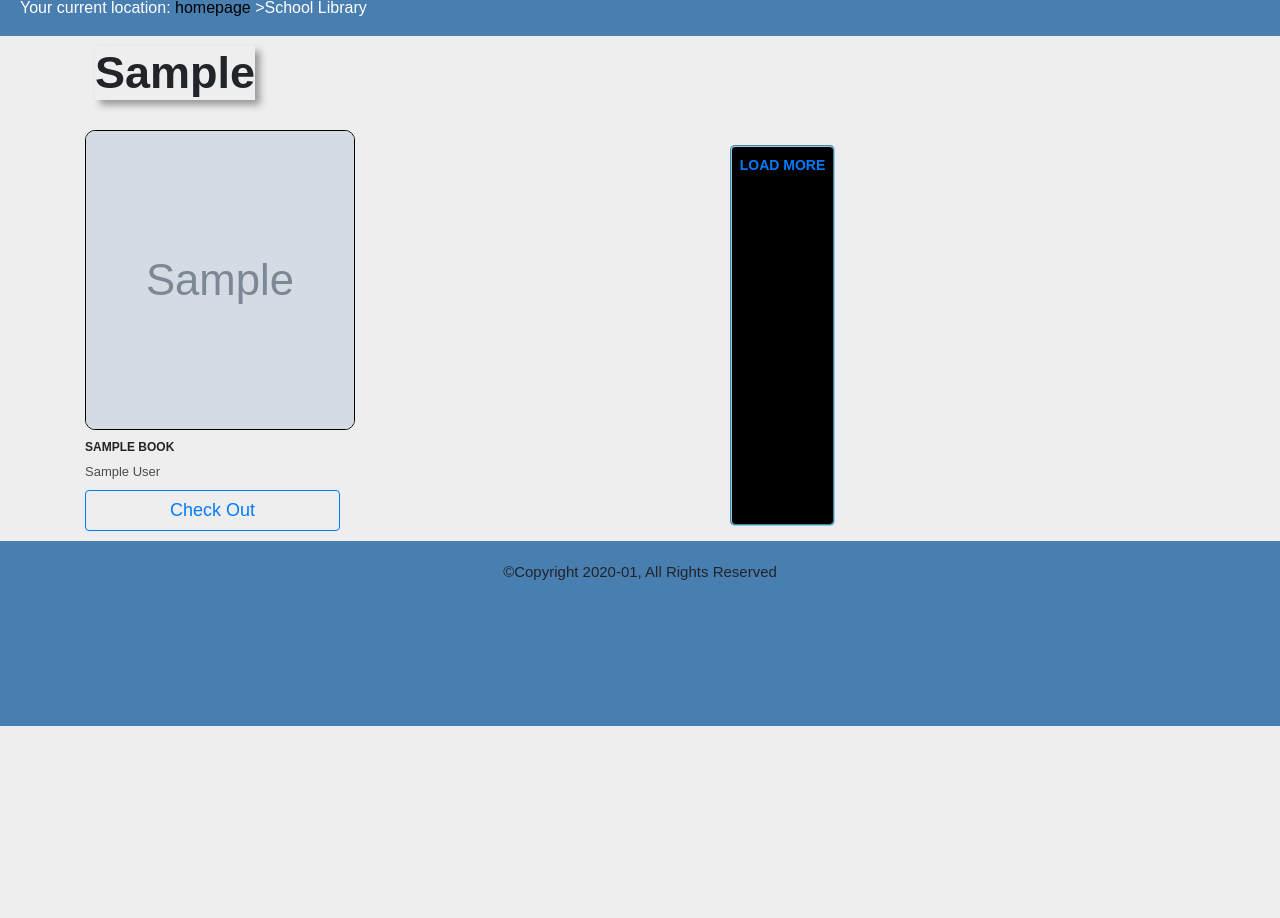
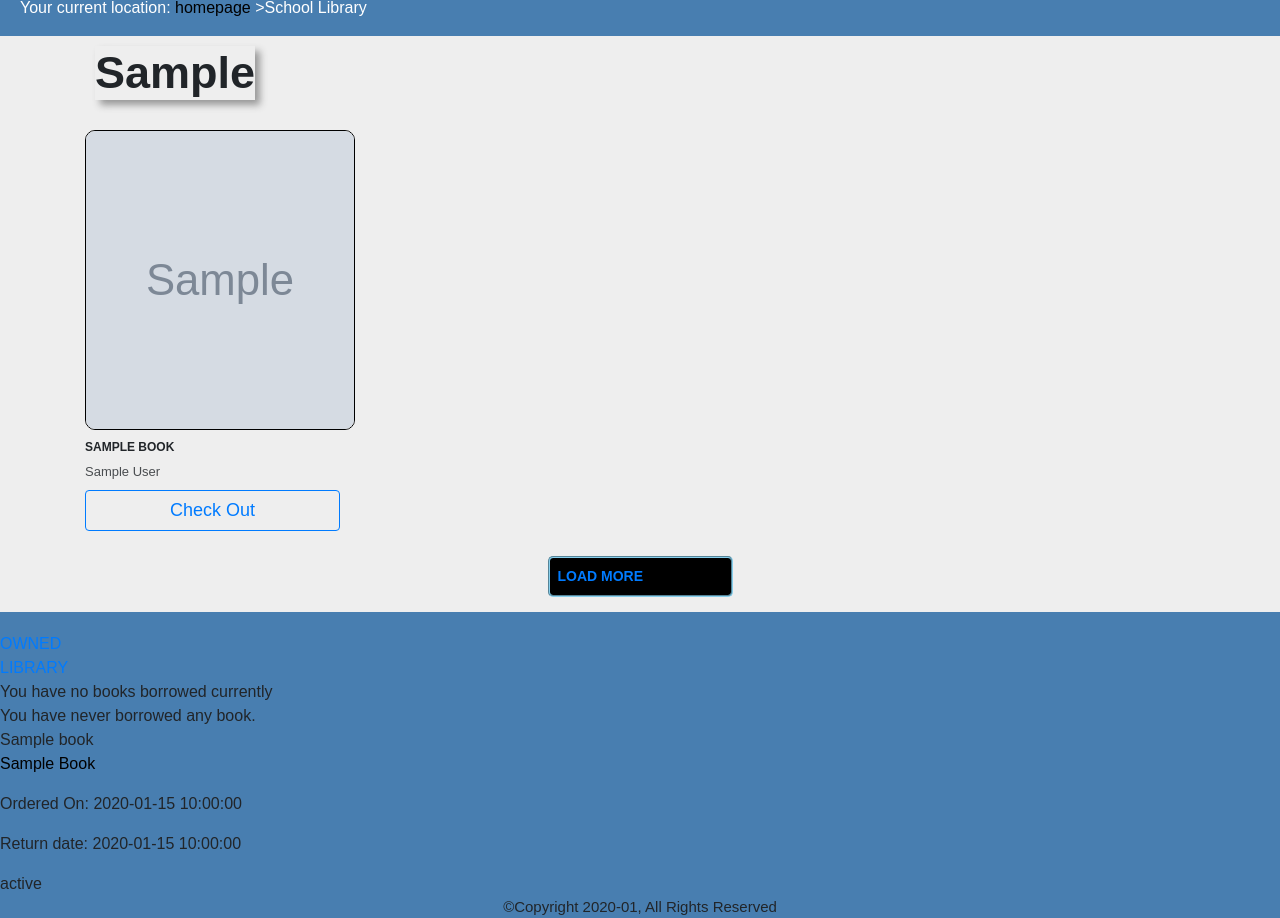
Before and after one commit to Jules555/UNIVERSITY-ADMINISTRATION-SYSTEM-, a PHP site: page /school-library.php in a window 1280 px wide. Shown: the part 74-992 px from the top of the page. Before the commit the page ends 800 px from the top, so only its background shows below. Run offline with PHP 8.4, Linux system fonts and the light colour scheme; the visitor is signed in with stand-in values (Sample User, id 1); tables that the repository leaves empty or names only in its code hold one stand-in row (values such as "Sample post"); grey boxes marked "Sample" are stand-in pictures; data that the repository does not hold is empty; some libraries are stand-ins or nearby versions.

Commit message:
Update school-library.php

```diff
--- a/school-library.php
+++ b/school-library.php
@@ -56,7 +56,10 @@ if(!isset($_SESSION['std_fname'])){
                 <a class="nav-item nav-link">
                     Welcome <?php echo $_SESSION['std_fname']; ?>
                 </a>
-                <a class="nav-item nav-link" href="#" ><i class="far fa-user-circle" > My Account</i> </a>
+                <a class="nav-item nav-link " id="my_account_action" href="#">
+                    <i class="fas fa-user-circle" > My Account </i>
+                 </a>
+
                 <button class="nav-item nav-link btn btn-link btn-control">
                     <a href="includes/logOut.php " >Sign Out</a>
                 </button>
@@ -124,7 +127,7 @@ foreach ($categories_list as $category) {
 
                 ?>
 
-            <div class="col-lg-3 col-md-6">
+            <div class="col-lg-3 col-sm-6">
                 <div  class="book-wrapper">
                     <div class="book-image">
                         <img src="img/books/<?php echo $book_img ;?>">
@@ -147,10 +150,12 @@ foreach ($categories_list as $category) {
 
             <?php }?>
 
-            <div id="load-more" >
-                <a href="more_library.php?category=<?php echo $title ?>">
-                    LOAD MORE
-                </a>
+            <div  class="col-sm-12 try">
+                <div id="load-more" class="col-sm-3 col-md-2">
+                    <a href="more_library.php?category=<?php echo $title ?>">
+                        LOAD MORE
+                    </a>
+                </div>
             </div>
 
 
@@ -182,6 +187,103 @@ foreach ($categories_list as $category) {
 </div>
 
 
+<div id= "my-account" class="hide">
+    <div class="account_details">
+
+        <div class="account-nav">
+            <div class="account-owned">
+                <a href="#">OWNED</a>
+            </div>
+            <div class="account-library">
+                <a href="#">LIBRARY</a>
+            </div>
+
+        </div>
+
+        <?php
+        $std_id=$_SESSION['std_id'];
+        $sql="SELECT book_order.*, books.book_name, books.book_type FROM book_order
+        INNER JOIN books ON books.bookId=book_order.bookId
+        WHERE book_order.student_id='".$std_id."'
+        AND book_order.order_status='borrowed'";
+        $query=mysqli_query($conn,$sql);
+
+        if(mysqli_num_rows($query)==0){?>
+
+            <div class="custom-details owned-books" >
+                You have no books borrowed currently
+            </div>
+        <?php
+        }
+
+        while($row=mysqli_fetch_assoc($query)){
+            $book_name=$row['book_name'];
+            $category=$row['book_type'];
+            $order_date=$row['order_date'];
+
+            ?>
+            <div class="custom-details owned-books ">
+                <div class="detail-descr ">
+                    <span><?php echo $book_name; ?> </span>
+                    <p style="color:rgb(0,0,0)"><?php echo $category; ?> Book</p>
+                    <p>Ordered On: <?php echo $order_date; ?> </p>
+                </div>
+
+                <div class="detail-info ">
+                    due
+                </div>
+
+
+            </div>
+        <?php
+        }
+
+        $sql_library="SELECT book_order.*, books.book_name, books.book_type FROM book_order
+        INNER JOIN books ON books.bookId=book_order.bookId
+        WHERE book_order.student_id='".$std_id."' ORDER BY book_order.order_date DESC ";
+        $query_library=mysqli_query($conn,$sql_library);
+        if(mysqli_num_rows($query)==0){?>
+
+            <div class="custom-details books-history hide" >
+                You have never borrowed any book.
+            </div>
+        <?php
+        }
+
+        while($row_library=mysqli_fetch_assoc($query_library)){
+            $name=$row_library['book_name'];
+            $type=$row_library['book_type'];
+            $order_date=$row_library['order_date'];
+            $return_date=$row_library['return_date'];
+            $order_status=$row_library['order_status'];
+            ?>
+        <div class="custom-details books-history hide">
+
+            <div class="detail-descr ">
+                <span><?php echo $name; ?> </span>
+                <p style="color:rgb(0,0,0)"><?php echo $type; ?> Book</p>
+                <p>Ordered On: <?php echo $order_date; ?> </p>
+                <p>Return date: <?php echo $return_date; ?> </p>
+            </div>
+
+            <div class="detail-info ">
+                <?php echo $order_status; ?>
+            </div>
+
+        </div>
+
+        <?php
+        }
+
+        ?>
+
+
+
+    </div>
+
+</div>
+
+
 <footer>
 
     <div class="container">
```
